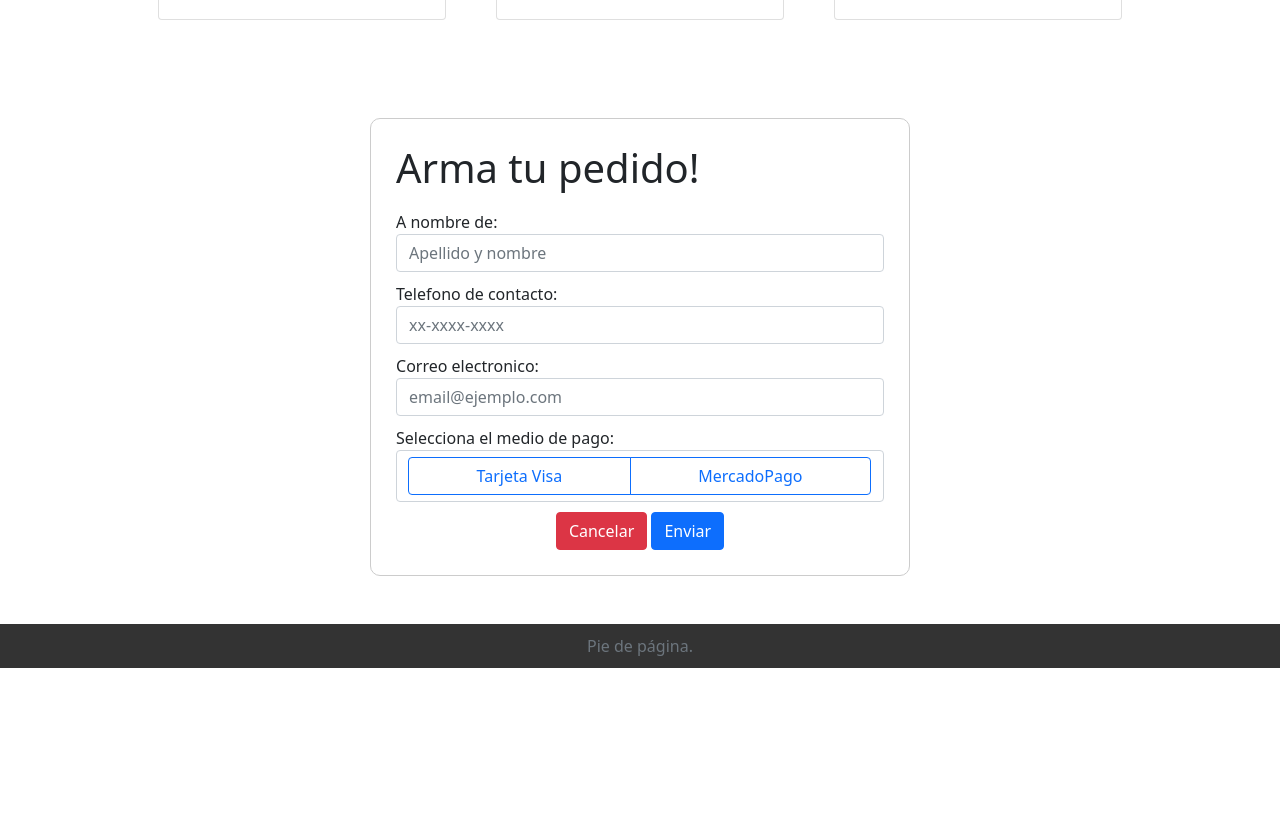
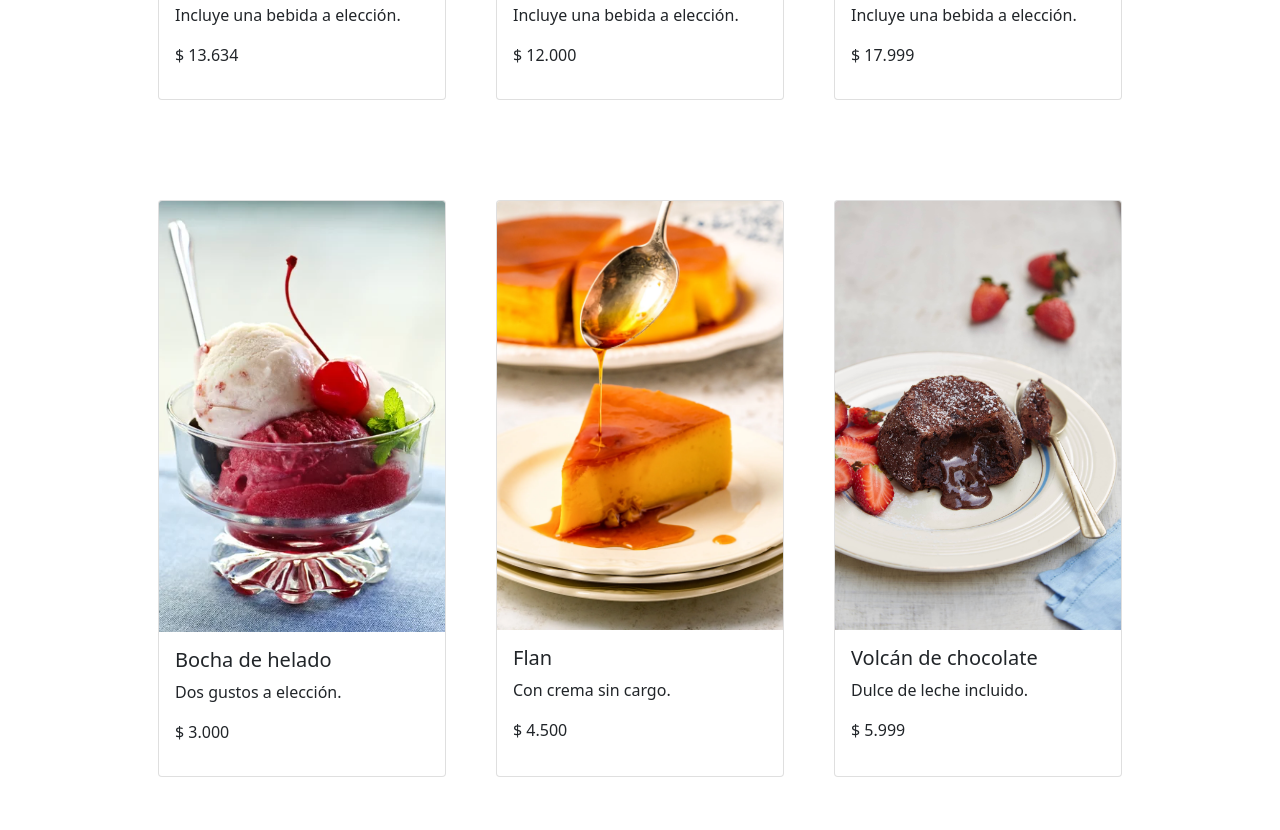
Before and after one commit to pnt1-g3/menu, a plain HTML site: page PNT1-Grupo3/index.html in a window 1280 px wide. Shown: the part 822-1652 px from the top of the page. Before the commit the page ends 1490 px from the top, so only its background shows below. Drawn offline with nearby package versions, Linux system fonts and the light colour scheme.

Commit message:
Agrego postre, descripcion y precio en el menu

```diff
--- a/PNT1-Grupo3/index.html
+++ b/PNT1-Grupo3/index.html
@@ -21,13 +21,15 @@
             <h1 class="">MENÚ</h1>
         </header>
 
-        <section>
+        <section id="principal">
             <div class="contenedor-menus">
+
                 <div class="card" style="width: 18rem;">
                     <img src="img/menu1.jpg" class="card-img-top" alt="menu 1">
                     <div class="card-body">
                         <h5 class="card-title">Asado</h5>
-                        <!--<p class="card-text">Tira de asado con fritas.</p>-->
+                        <p class="card-text">Incluye una bebida a elección.</p>
+                        <p class="precio">$ 13.634</p>
                         <!-- <a href="#" class="btn btn-primary">Ver mas</a> -->
                     </div>
                 </div>
@@ -36,7 +38,8 @@
                     <img src="img/menu2.jpg" class="card-img-top" alt="menu 1">
                     <div class="card-body">
                         <h5 class="card-title">Milanesa</h5>
-                        <!--<p class="card-text">Milanesa napolitana con fritas</p>-->
+                        <p class="card-text">Incluye una bebida a elección.</p>
+                        <p class="precio">$ 12.000</p>
                         <!-- <a href="#" class="btn btn-primary">Ver mas</a> -->
                     </div>
                 </div>
@@ -45,10 +48,48 @@
                     <img src="img/menu3.jpg" class="card-img-top" alt="menu 1">
                     <div class="card-body">
                         <h5 class="card-title">Osobuco</h5>
-                        <!--<p class="card-text">Osobuco</p>-->
+                        <p class="card-text">Incluye una bebida a elección.</p>
+                        <p class="precio">$ 17.999</p>
                         <!-- <a href="#" class="btn btn-primary">Ver mas</a> -->
                     </div>
                 </div>
+
+            </div>
+        </section>
+
+        <section id="postre">
+            <div class="contenedor-menus">
+
+                <div class="card" style="width: 18rem;">
+                    <img src="img/helado.jpg" class="card-img-top" alt="menu 1">
+                    <div class="card-body">
+                        <h5 class="card-title">Bocha de helado</h5>
+                        <p class="card-text">Dos gustos a elección.</p>
+                        <p class="precio">$ 3.000</p>
+                        <!-- <a href="#" class="btn btn-primary">Ver mas</a> -->
+                    </div>
+                </div>
+
+                <div class="card" style="width: 18rem;">
+                    <img src="img/flan.jpg" class="card-img-top" alt="menu 1">
+                    <div class="card-body">
+                        <h5 class="card-title">Flan</h5>
+                        <p class="card-text">Con crema sin cargo.</p>
+                        <p class="precio">$ 4.500</p>
+                        <!-- <a href="#" class="btn btn-primary">Ver mas</a> -->
+                    </div>
+                </div>
+
+                <div class="card" style="width: 18rem;">
+                    <img src="img/volcan-choco.jpg" class="card-img-top" alt="menu 1">
+                    <div class="card-body">
+                        <h5 class="card-title">Volcán de chocolate</h5>
+                        <p class="card-text">Dulce de leche incluido.</p>
+                        <p class="precio">$ 5.999</p>
+                        <!-- <a href="#" class="btn btn-primary">Ver mas</a> -->
+                    </div>
+                </div>
+
             </div>
         </section>
 
```
Also changed, not shown: PNT1-Grupo3/img/flan.jpg (added), PNT1-Grupo3/img/helado.jpg (added), PNT1-Grupo3/img/volcan-choco.jpg (added), 5 other files.
